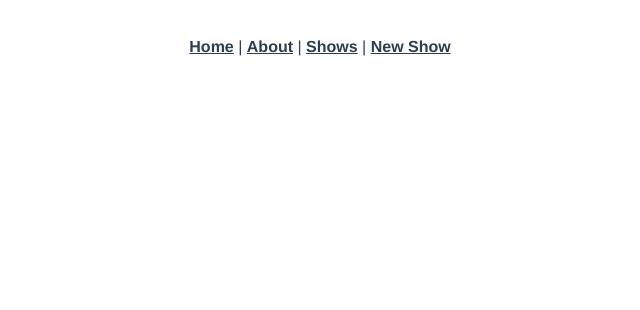
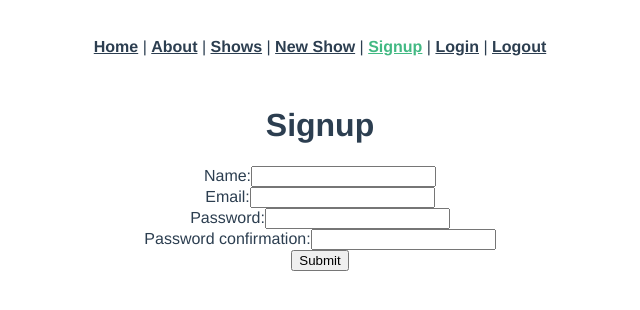
Before and after one commit to ryansearls/tv_shows_frontend, a Vue app: page /signup in a window 1280 px wide. Shown: the top 310 px of the page, without its empty margins (320-960 px from the left). Built offline with nearby package versions, Linux system fonts and the light colour scheme.

Commit message:
add authentication login logout signup

```diff
--- a/src/App.vue
+++ b/src/App.vue
@@ -8,6 +8,12 @@
       <router-link to="/shows">Shows</router-link>
       |
       <router-link to="/shows/new">New Show</router-link>
+      |
+      <router-link to="/signup">Signup</router-link>
+      |
+      <router-link to="/login">Login</router-link>
+      |
+      <router-link to="/logout">Logout</router-link>
     </div>
     <router-view />
   </div>
--- a/src/main.js
+++ b/src/main.js
@@ -5,6 +5,12 @@
 
 axios.defaults.baseURL = process.env.NODE_ENV === "development" ? "http://localhost:3000" : "/";
 
+var jwt = localStorage.getItem("jwt");
+if (jwt) {
+ axios.defaults.headers.common["Authorization"] = "Bearer " + jwt;
+}
+
+
 Vue.config.productionTip = false;
 
 new Vue({
--- a/src/router/index.js
+++ b/src/router/index.js
@@ -5,6 +5,10 @@
 import ShowsNew from "../views/ShowsNew.vue";
 import ShowsShow from "../views/ShowsShow.vue";
 import ShowsEdit from "../views/ShowsEdit.vue";
+import Signup from "../views/Signup.vue";
+import Login from "../views/Login.vue";
+import Logout from "../views/Logout.vue";
+
 
 Vue.use(VueRouter);
 
@@ -42,6 +46,18 @@
     name: "shows-edit",
     component: ShowsEdit,
   },
+  { path: "/signup",
+    name: "signup",
+    component: Signup,
+  },
+  { path: "/login",
+    name: "login",
+    component: Login,
+  },
+  { path: "/logout",
+    name: "logout",
+    component: Logout,
+  },
 ];
 
 const router = new VueRouter({
--- /dev/null
+++ b/src/views/Login.vue
@@ -0,0 +1,49 @@
+<template>
+  <div class="login">
+    <form v-on:submit.prevent="submit()">
+      <h1>Login</h1>
+      <ul>
+        <li v-for="error in errors" v-bind:key="error">{{ error }}</li>
+      </ul>
+      <div>
+        <label>Email:</label>
+        <input type="email" v-model="newSessionParams.email" />
+      </div>
+      <div>
+        <label>Password:</label>
+        <input type="password" v-model="newSessionParams.password" />
+      </div>
+      <input type="submit" value="Submit" />
+    </form>
+  </div>
+</template>
+
+<script>
+import axios from "axios";
+
+export default {
+  data: function () {
+    return {
+      newSessionParams: {},
+      errors: [],
+    };
+  },
+  methods: {
+    submit: function () {
+      axios
+        .post("/sessions", this.newSessionParams)
+        .then((response) => {
+          axios.defaults.headers.common["Authorization"] = "Bearer " + response.data.jwt;
+          localStorage.setItem("jwt", response.data.jwt);
+          this.$router.push("/");
+        })
+        .catch((error) => {
+          console.log(error.response);
+          this.errors = ["Invalid email or password."];
+          this.email = "";
+          this.password = "";
+        });
+    },
+  },
+};
+</script>
--- /dev/null
+++ b/src/views/Logout.vue
@@ -0,0 +1,15 @@
+<template>
+  <div class="logout"></div>
+</template>
+
+<script>
+import axios from "axios";
+
+export default {
+  created: function () {
+    delete axios.defaults.headers.common["Authorization"];
+    localStorage.removeItem("jwt");
+    this.$router.push("/");
+  },
+};
+</script>
--- /dev/null
+++ b/src/views/Signup.vue
@@ -0,0 +1,53 @@
+<template>
+  <div class="signup">
+    <form v-on:submit.prevent="submit()">
+      <h1>Signup</h1>
+      <ul>
+        <li v-for="error in errors" v-bind:key="error">{{ error }}</li>
+      </ul>
+      <div>
+        <label>Name:</label>
+        <input type="text" v-model="newUserParams.name" />
+      </div>
+      <div>
+        <label>Email:</label>
+        <input type="email" v-model="newUserParams.email" />
+      </div>
+      <div>
+        <label>Password:</label>
+        <input type="password" v-model="newUserParams.password" />
+      </div>
+      <div>
+        <label>Password confirmation:</label>
+        <input type="password" v-model="newUserParams.password_confirmation" />
+      </div>
+      <input type="submit" value="Submit" />
+    </form>
+  </div>
+</template>
+
+<script>
+import axios from "axios";
+
+export default {
+  data: function () {
+    return {
+      newUserParams: {},
+      errors: [],
+    };
+  },
+  methods: {
+    submit: function () {
+      axios
+        .post("/users", this.newUserParams)
+        .then((response) => {
+          console.log(response.data);
+          this.$router.push("/login");
+        })
+        .catch((error) => {
+          this.errors = error.response.data.errors;
+        });
+    },
+  },
+};
+</script>
```
